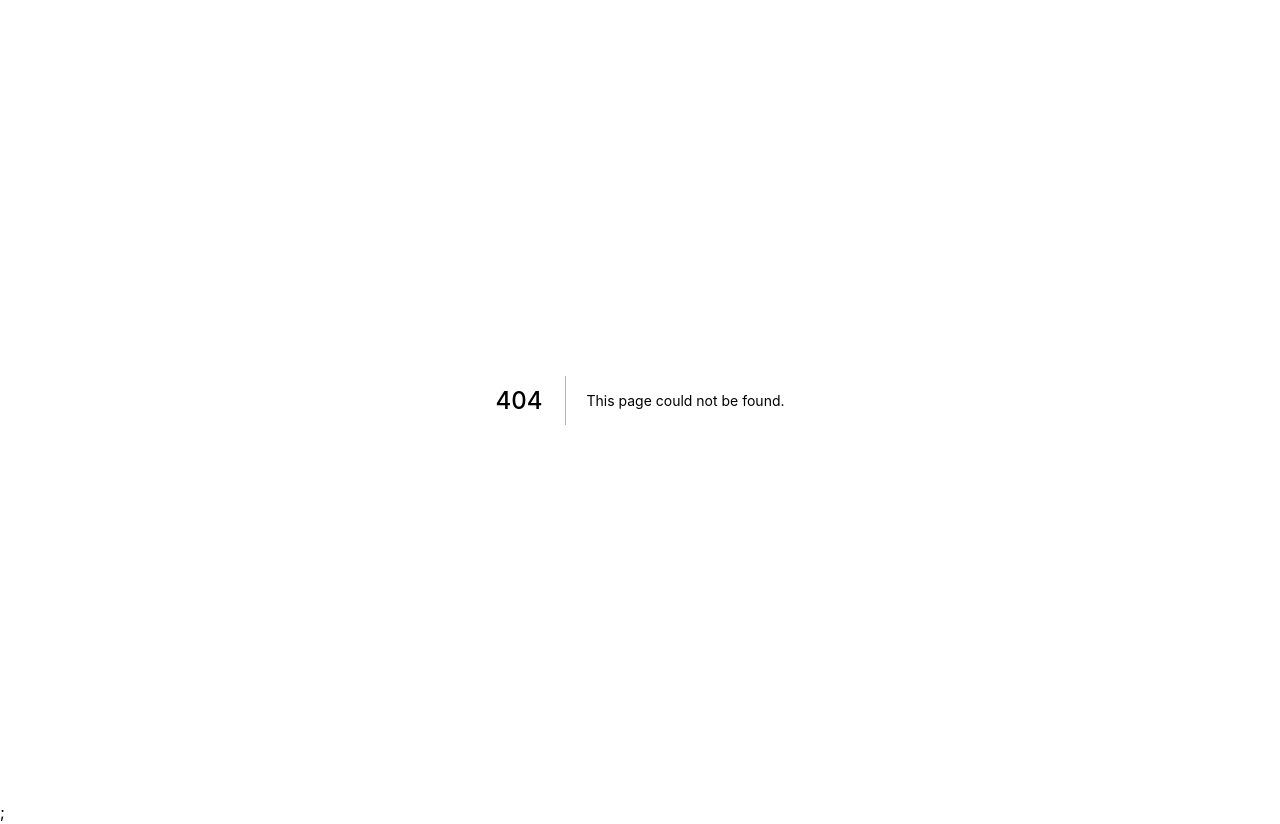
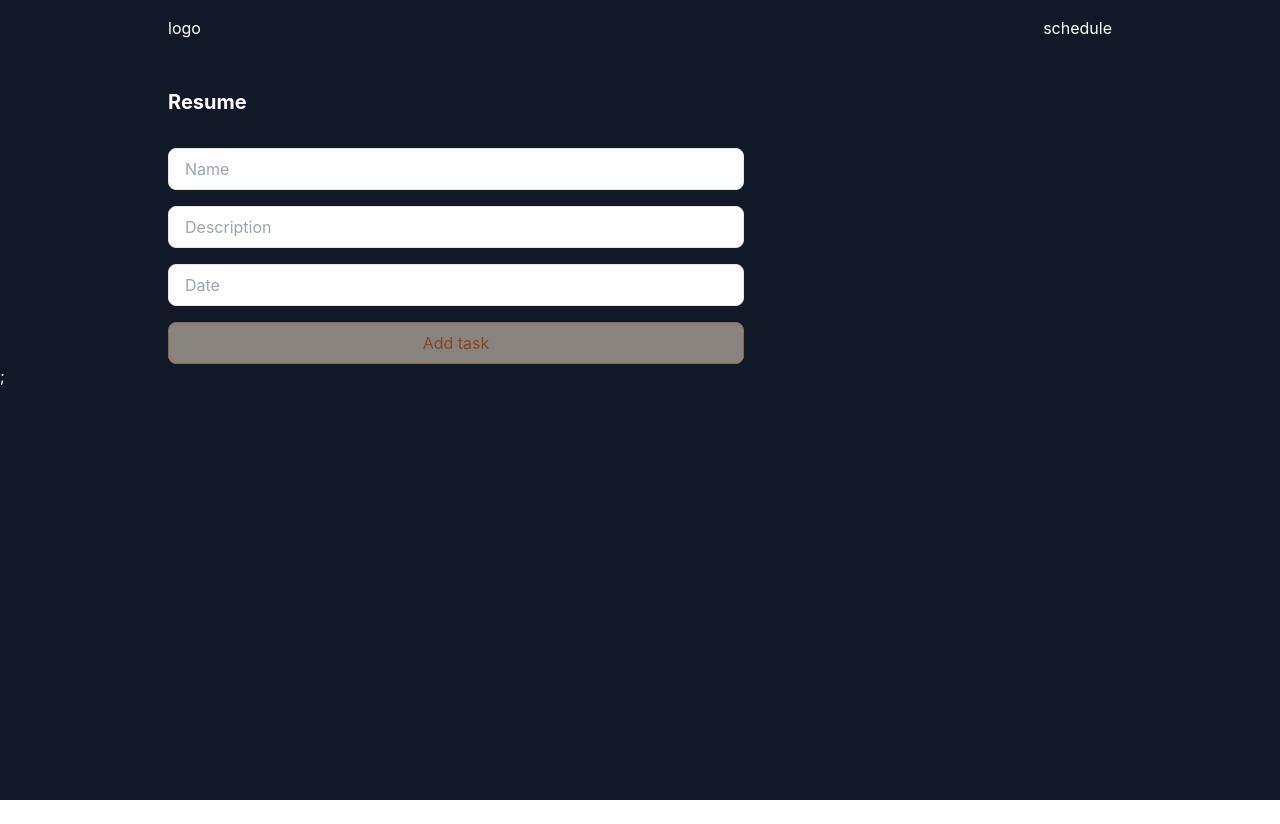
Before and after one commit to joseleyrebelo/schedule-site, a Next.js app: page /add in a window 1280 px wide. Before the commit this address had no page. After the commit the page ends 800 px from the top, so only its background shows below. Built offline with nearby package versions, Linux system fonts and the light colour scheme.

Commit message:
Added new page Add; Added new component Button; Added docker files

```diff
--- /dev/null
+++ b/components/Button.tsx
@@ -0,0 +1,24 @@
+type ButtonProps = {
+  children: React.ReactNode;
+  onClick: () => void;
+  isActive?: boolean;
+};
+
+const Button = ({ children, onClick, isActive }: ButtonProps) => {
+  return (
+    <button
+      className={
+        `text-orange-500 bg-orange-100 border border-orange-300  ` +
+        `p-2 px-4 rounded-lg ` +
+        `hover:scale-105 transition-transform ` +
+        `active:scale-95 ` +
+        `${!isActive ? "opacity-50" : ""}`
+      }
+      onClick={onClick}
+    >
+      {children}
+    </button>
+  );
+};
+
+export default Button;
--- a/pages/_app.tsx
+++ b/pages/_app.tsx
@@ -4,9 +4,12 @@ import { ScheduleContextProvider } from "../contexts/ScheduleContext";
 
 function MyApp({ Component, pageProps }: AppProps) {
   return (
-    <ScheduleContextProvider>
-      <Component {...pageProps} />;
-    </ScheduleContextProvider>
+    // TODO - temp - remove classes ??
+    <div className="bg-gray-900 text-white min-h-screen">
+      <ScheduleContextProvider>
+        <Component {...pageProps} />;
+      </ScheduleContextProvider>
+    </div>
   );
 }
 
--- /dev/null
+++ b/pages/add.tsx
@@ -0,0 +1,70 @@
+import axios from "axios";
+import type { NextPage } from "next";
+import { useEffect, useState } from "react";
+import Button from "../components/Button";
+import Container from "../components/Container";
+import Header from "../components/Header";
+import Title from "../components/Title";
+
+const AddPage: NextPage = () => {
+  const [isReadyForSubmit, setIsReadyForSubmit] = useState(false);
+  const [date, setDate] = useState("");
+  const [name, setName] = useState("");
+  const [description, setDescription] = useState("");
+
+  const submit = () => {
+    axios
+      .post("http://localhost:8000/api/add", {
+        date,
+        name,
+        description,
+      })
+      .then(function (response) {
+        console.log(response);
+      })
+      .catch(function (error) {
+        console.log(error);
+      });
+  };
+
+  useEffect(() => {
+    if (date.length > 0 && name.length > 0 && description.length > 0) {
+      setIsReadyForSubmit(true);
+    }
+  }, [date, name, description]);
+
+  return (
+    <Container>
+      <Header />
+      <Title>Resume</Title>
+      <div className="flex flex-col gap-4 max-w-xl">
+        <input
+          className="border p-2 px-4 rounded-lg w-full"
+          value={name}
+          onChange={(e) => setName(e.target.value)}
+          placeholder="Name"
+        />
+
+        <input
+          className="border p-2 px-4 rounded-lg w-full"
+          value={description}
+          onChange={(e) => setDescription(e.target.value)}
+          placeholder="Description"
+        />
+
+        <input
+          className="border p-2 px-4 rounded-lg w-full"
+          value={date}
+          onChange={(e) => setDate(e.target.value)}
+          placeholder="Date"
+        />
+
+        <Button isActive={isReadyForSubmit} onClick={submit}>
+          Add task
+        </Button>
+      </div>
+    </Container>
+  );
+};
+
+export default AddPage;
```
Also changed, not shown: components/Header.tsx (+4 -4 lines), components/Title.tsx (+4 -6 lines), docker-compose.yml (added, +21 -0 lines), 1 other file (tests, documents, lock files or other folders).
